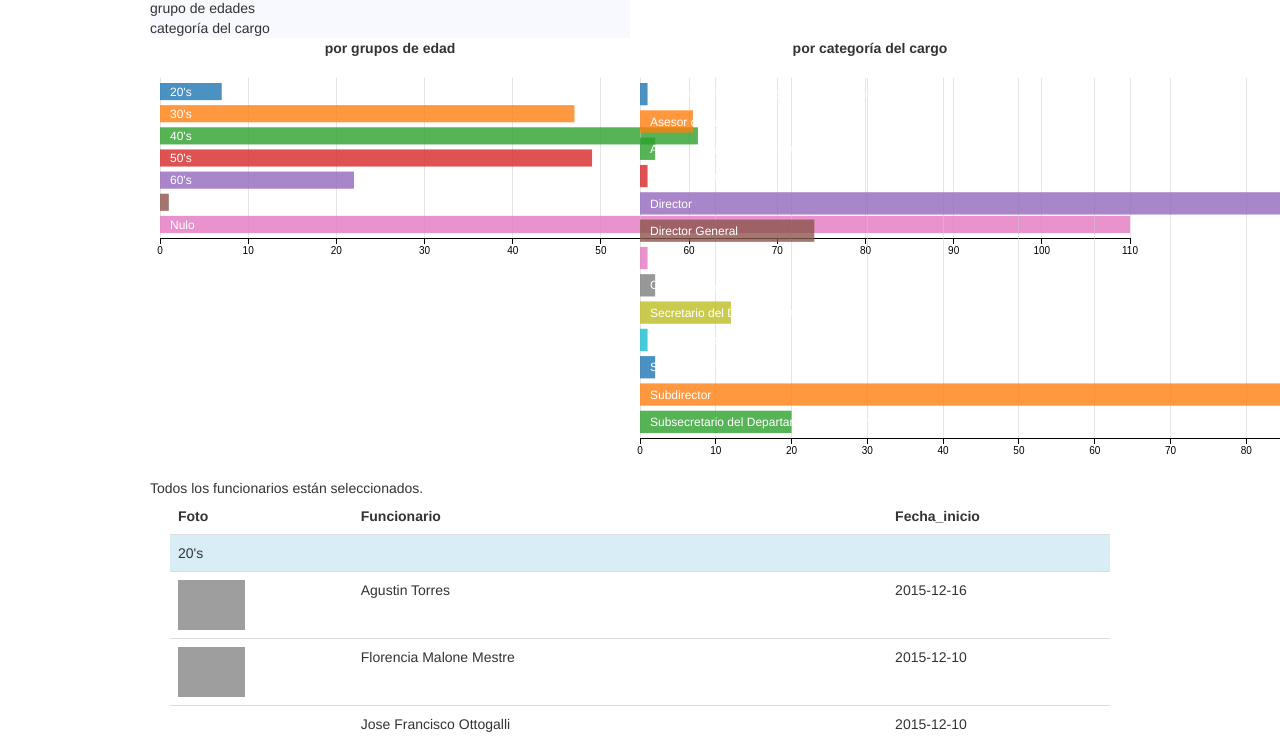
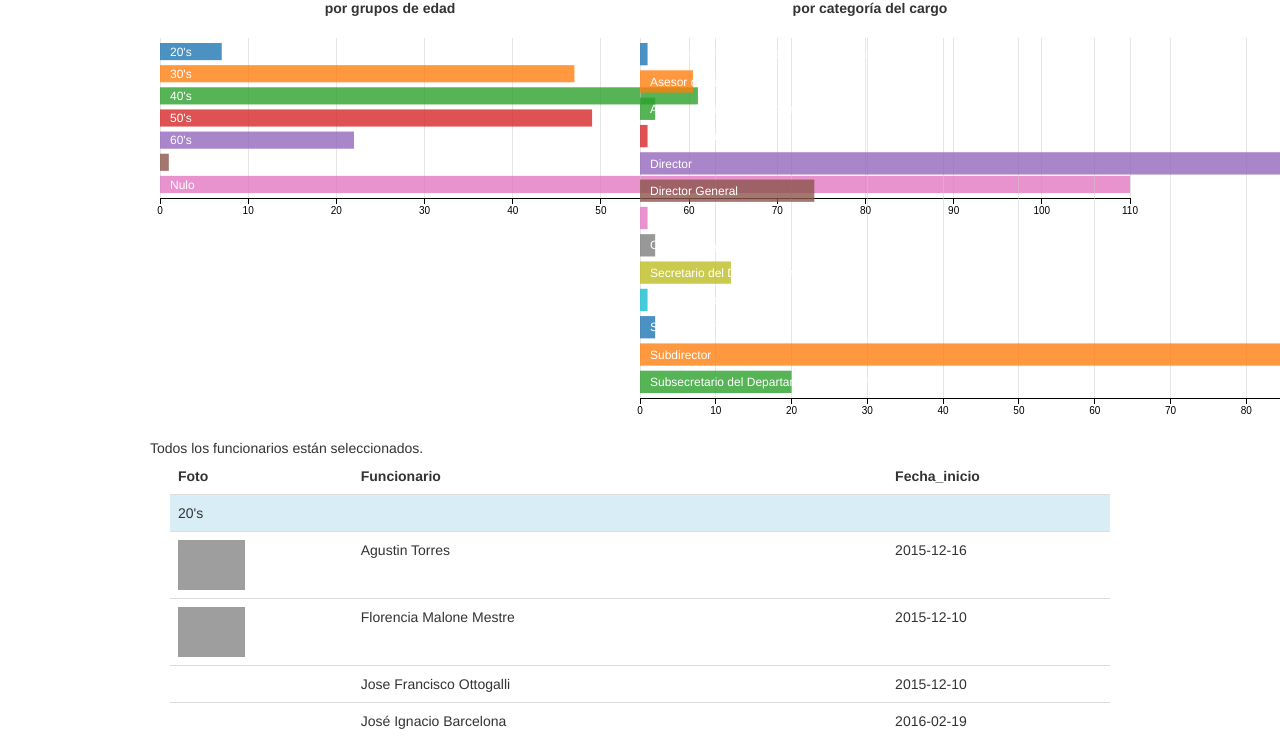
Before and after one commit to ModernizacionMuniCBA/visualizaciones, a plain HTML site: page 5/index.html in a window 1280 px wide. Shown: the part 62-799 px from the top of the page. Drawn offline with Linux system fonts and the light colour scheme; grey boxes are pictures that could not be loaded.

Commit message:
Update index.html

```diff
--- a/5/index.html
+++ b/5/index.html
@@ -22,11 +22,6 @@
 <div class="container">
 <h2>Funcionarios Cordoba</h2>
 <div id="content">
-
-  <div class="row">
-    <div class="col-md-6" style="width:50%; display:inline-block; background-color:GhostWhite;">grupo de edades</div>
-    <div class="col-md-6" style="width:50%; display:inline-block; background-color:GhostWhite;">categoría del cargo</div>
-  </div>
 
   <div class="row">
     <div class="col-md-6" style="width:50%; display:inline-block; text-align:center;" id="age-chart">
```
